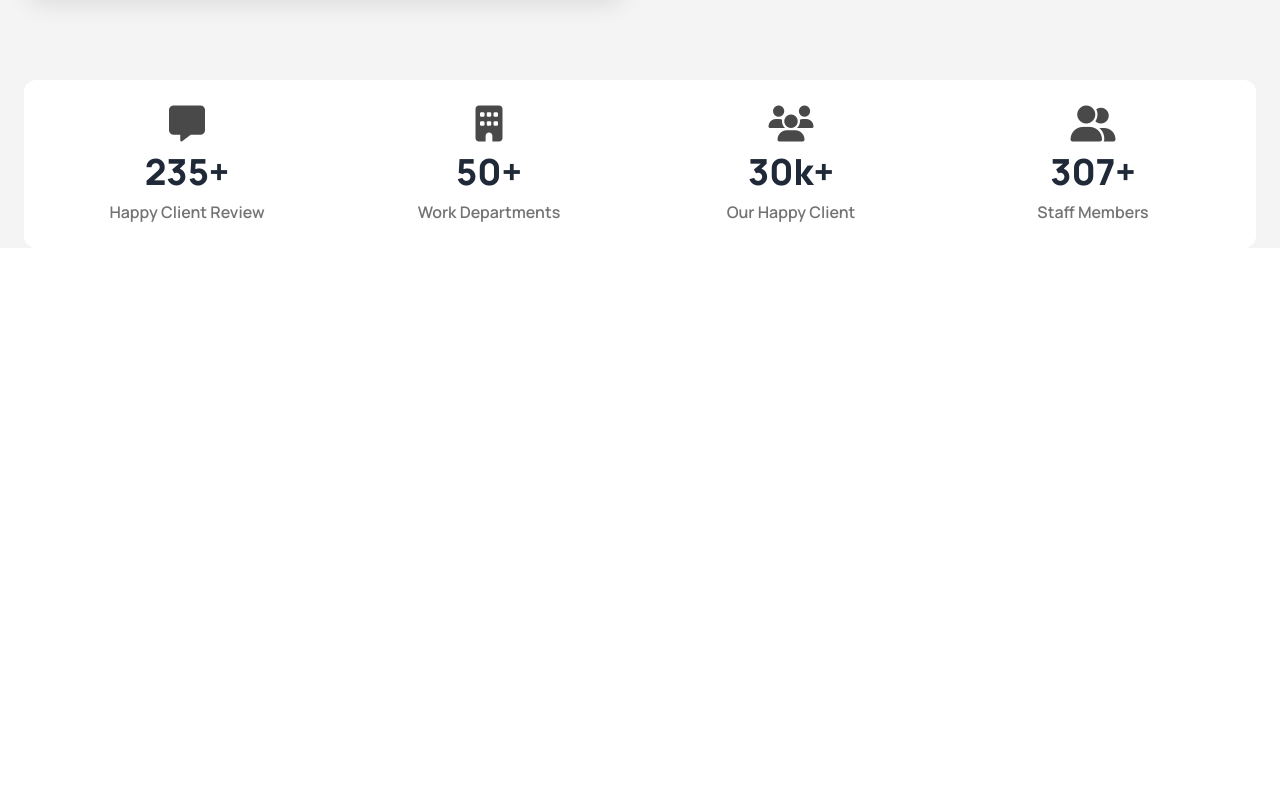
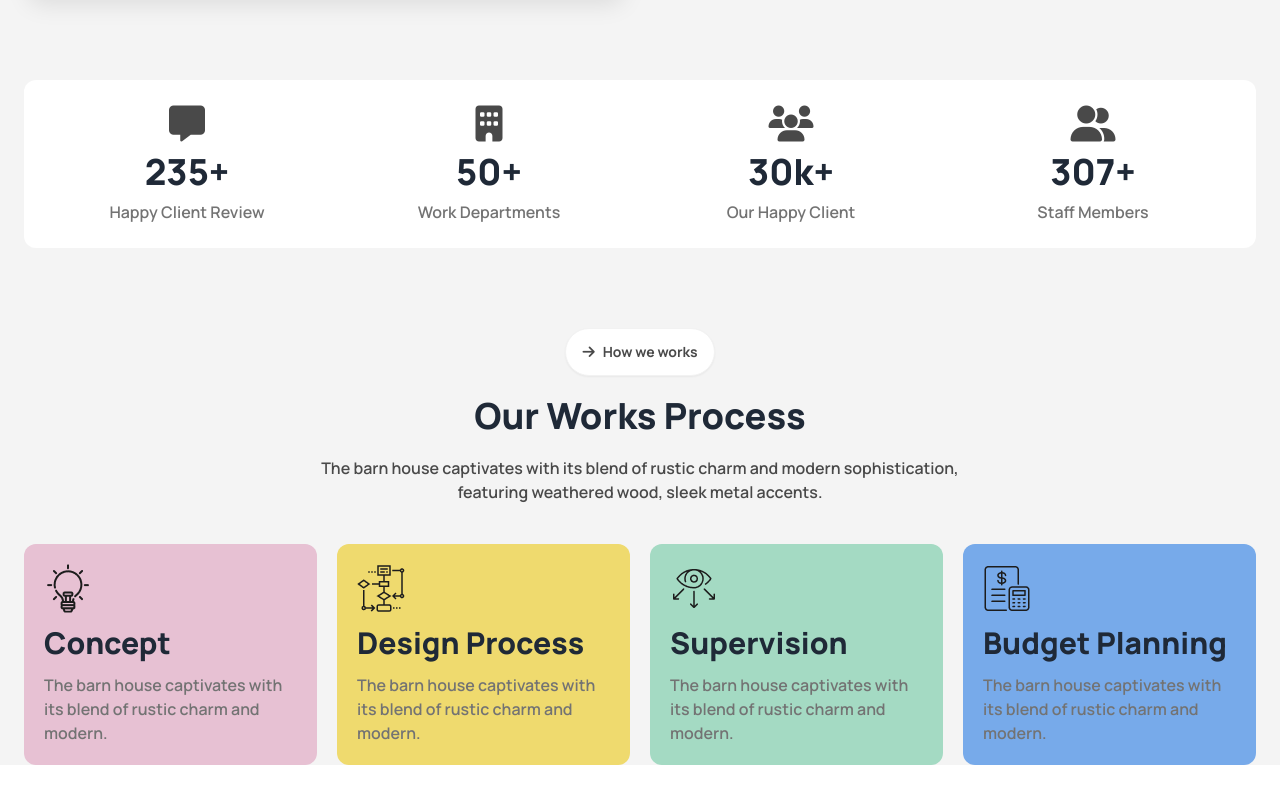
Before and after one commit to arbadsha00/Assignment-3, a plain HTML site: page index.html in a window 1280 px wide. Shown: the part 1476-2279 px from the top of the page. Before the commit the page ends 1724 px from the top, so only its background shows below. Drawn offline with nearby package versions, Linux system fonts and the light colour scheme.

Commit message:
work done

```diff
--- a/index.html
+++ b/index.html
@@ -238,7 +238,7 @@
         </section>
         <!-- count section -->
         <section
-          class="grid grid-cols-1 md:grid-cols-2 lg:grid-cols-4 bg-white p-6 mx-6 rounded-xl gap-6 "
+          class="grid grid-cols-1 md:grid-cols-2 lg:grid-cols-4 bg-white p-6 mx-6 rounded-xl gap-6"
         >
           <div class="felx flex-col space-y-2 items-center text-center">
             <i class="fa-solid fa-message text-4xl text-dark2"></i>
@@ -263,6 +263,70 @@
             <p class="font-semibold text-dark3">Staff Members</p>
           </div>
         </section>
+        <!-- work section -->
+        <section class="my-20">
+          <!-- title -->
+          <div class="space-y-5 text-center">
+            <button class="btn font-bold bg-white text-dark2 rounded-full">
+              <i class="fa-solid fa-arrow-right"></i> How we works
+            </button>
+            <h1 class="font-extrabold text-2xl md:text-3xl lg:text-4xl">
+              Our Works Process
+            </h1>
+            <p class="text-dark2 font-semibold w-5/6 lg:w-3/6 mx-auto">
+              The barn house captivates with its blend of rustic charm and
+              modern sophistication, featuring weathered wood, sleek metal
+              accents.
+            </p>
+          </div>
+          <!-- card -->
+          <div class="grid grid-cols-1 md:grid-cols-2 lg:grid-cols-4 gap-5 mx-6 my-10">
+            <div class="p-5 bg-[#E7C1D3] rounded-xl">
+              <div class="flex flex-col gap-3">
+                <div>
+                  <img src="./images/concept.png" alt="">
+                </div>
+                <h1 class="font-extrabold text-3xl">Concept</h1>
+                <p class="text-dark3 font-semibold">
+                  The barn house captivates with its blend of rustic charm and modern.
+                </p>
+              </div>
+            </div>
+            <div class="p-5 bg-[#EFDA6E] rounded-xl">
+              <div class="flex flex-col gap-3">
+                <div>
+                  <img src="./images/flow-chart.png" alt="">
+                </div>
+                <h1 class="font-extrabold text-3xl">Design Process</h1>
+                <p class="text-dark3 font-semibold">
+                  The barn house captivates with its blend of rustic charm and modern.
+                </p>
+              </div>
+            </div>
+            <div class="p-5 bg-[#A4DAC3] rounded-xl">
+              <div class="flex flex-col gap-3">
+                <div>
+                  <img src="./images/vision.png" alt="">
+                </div>
+                <h1 class="font-extrabold text-3xl">Supervision</h1>
+                <p class="text-dark3 font-semibold">
+                  The barn house captivates with its blend of rustic charm and modern.
+                </p>
+              </div>
+            </div>
+            <div class="p-5 bg-[#77AAEA] rounded-xl">
+              <div class="flex flex-col gap-3">
+                <div>
+                  <img src="./images/budget-planning.png" alt="">
+                </div>
+                <h1 class="font-extrabold text-3xl">Budget Planning</h1>
+                <p class="text-dark3 font-semibold">
+                  The barn house captivates with its blend of rustic charm and modern.
+                </p>
+              </div>
+            </div>
+          </div>
+        </section>
       </main>
     </section>
     <footer></footer>
```
